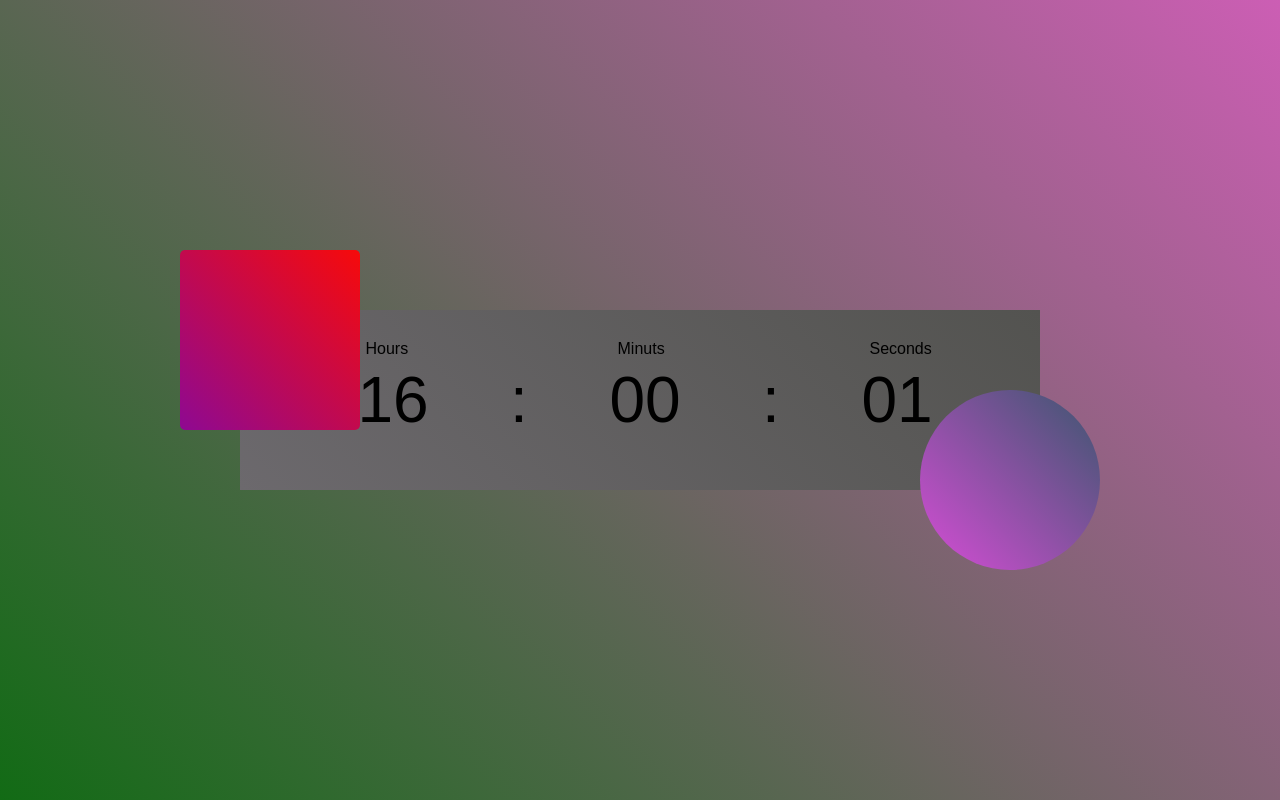
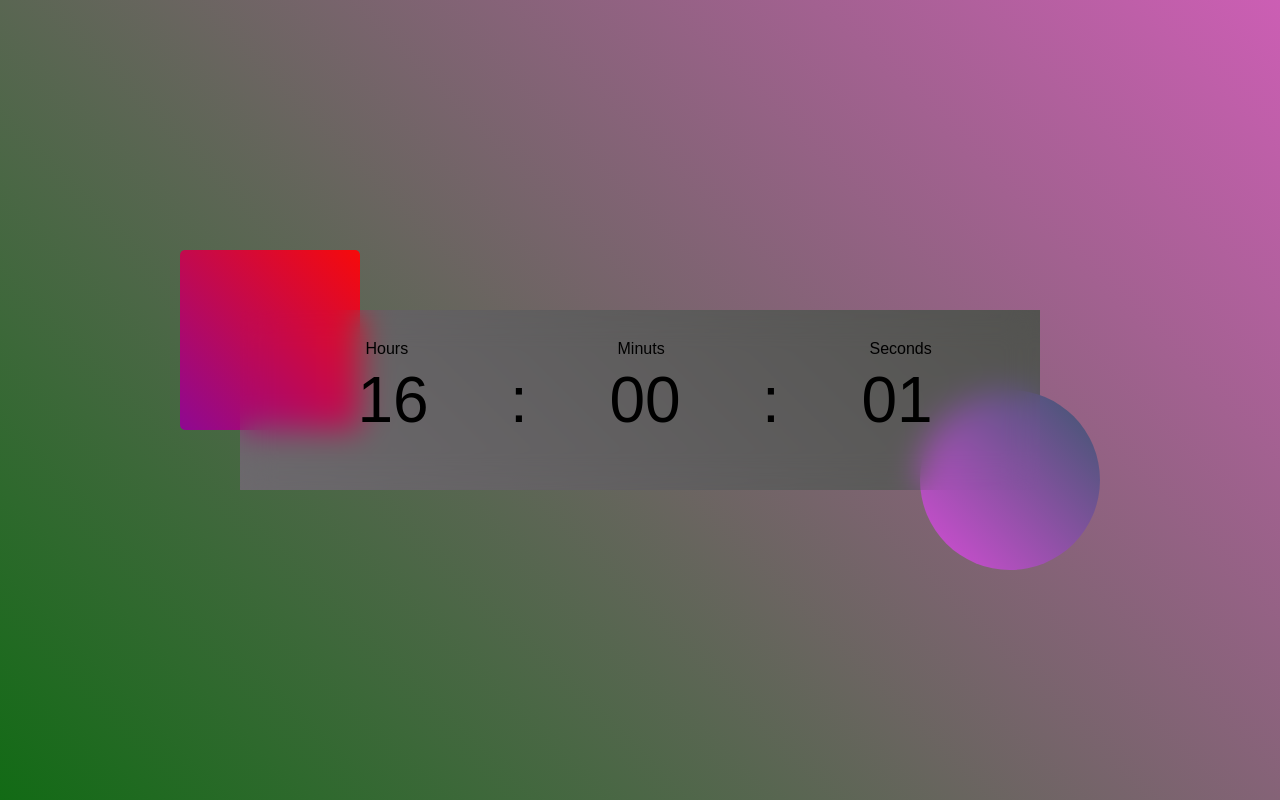
Before and after one commit to Muhammadidrees45/Digital-clock, a plain HTML site: page index.html in a window 1280 px wide. Drawn offline with Linux system fonts and the light colour scheme.

Commit message:
css update

```diff
--- a/style.css
+++ b/style.css
@@ -27,6 +27,8 @@
     height: 180px;
     color: #000000;
     gap: 1rem;
+    backdrop-filter: blur(1rem);
+    -webkit-backdrop-filter: blur(1rem);
 }
 .container::before{
     content: " ";
```
